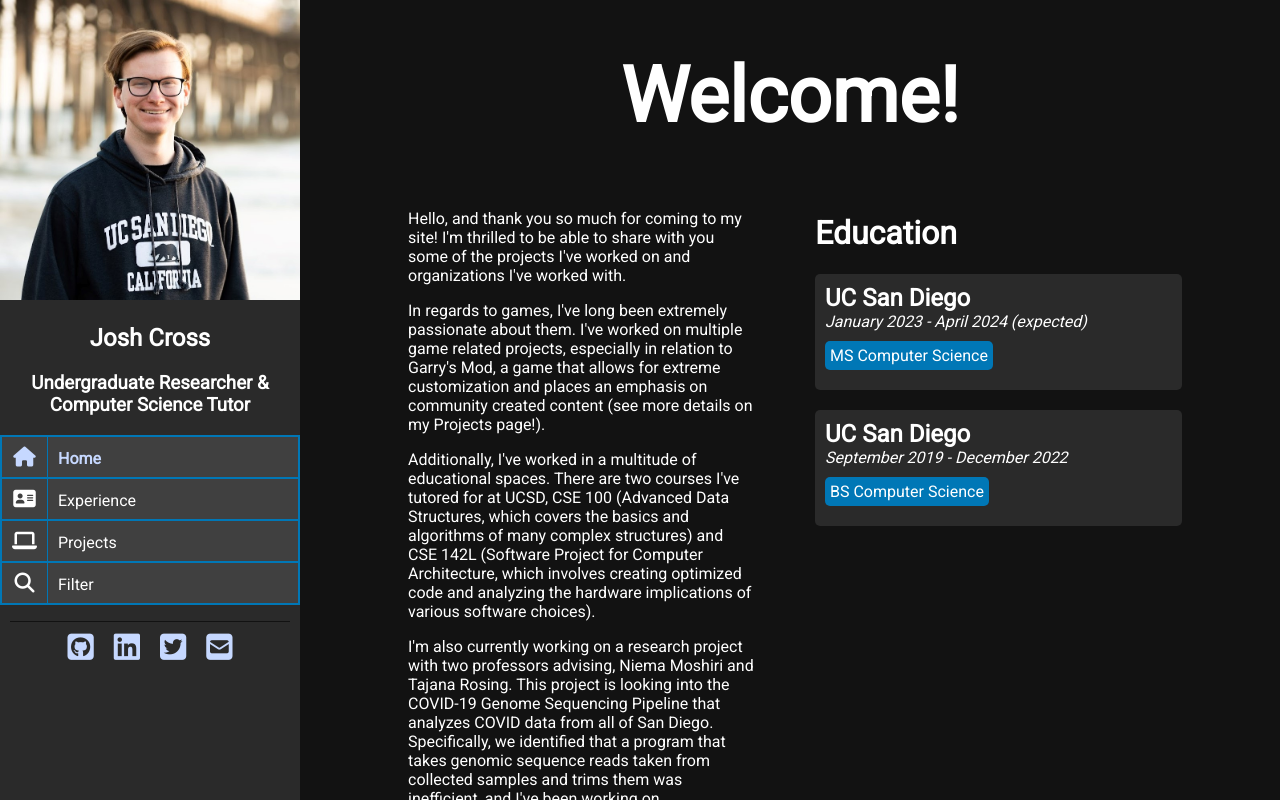
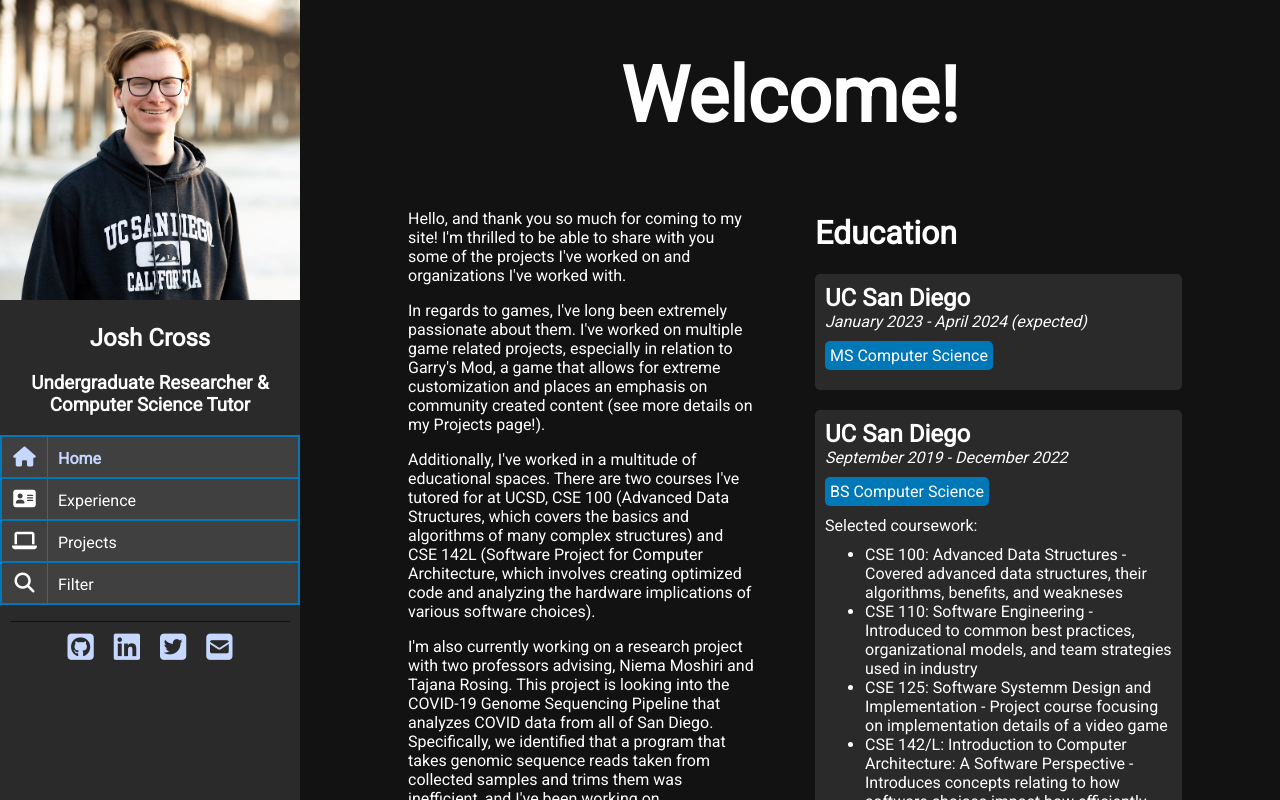
Before and after one commit to TheCrossBoy/Portfolio, a plain HTML site: page index.html in a window 1280 px wide. Drawn offline with nearby package versions, Linux system fonts and the light colour scheme.

Commit message:
Fix selected coursework

```diff
--- a/index.html
+++ b/index.html
@@ -68,7 +68,7 @@
 							<ul class="project-tags">
 								<li class="tag">BS Computer Science</li>
 							</ul>
-							<div class="project-details" style="height: unset;">
+							<div class="project-details" style="max-height: unset;">
 								Selected coursework:
 								<ul class="project-bullets">
 									<li>CSE 100: Advanced Data Structures - Covered advanced data structures, their algorithms, benefits, and weakneses</li>
```
